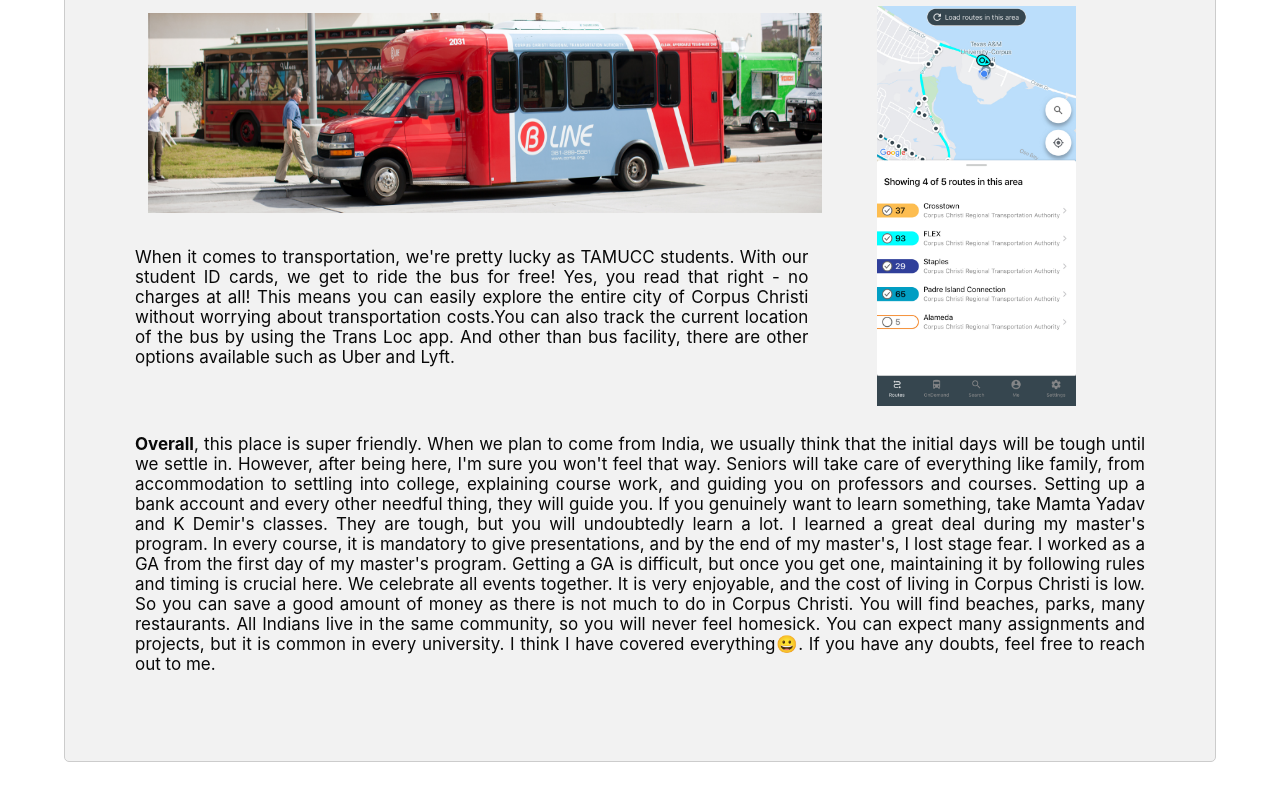
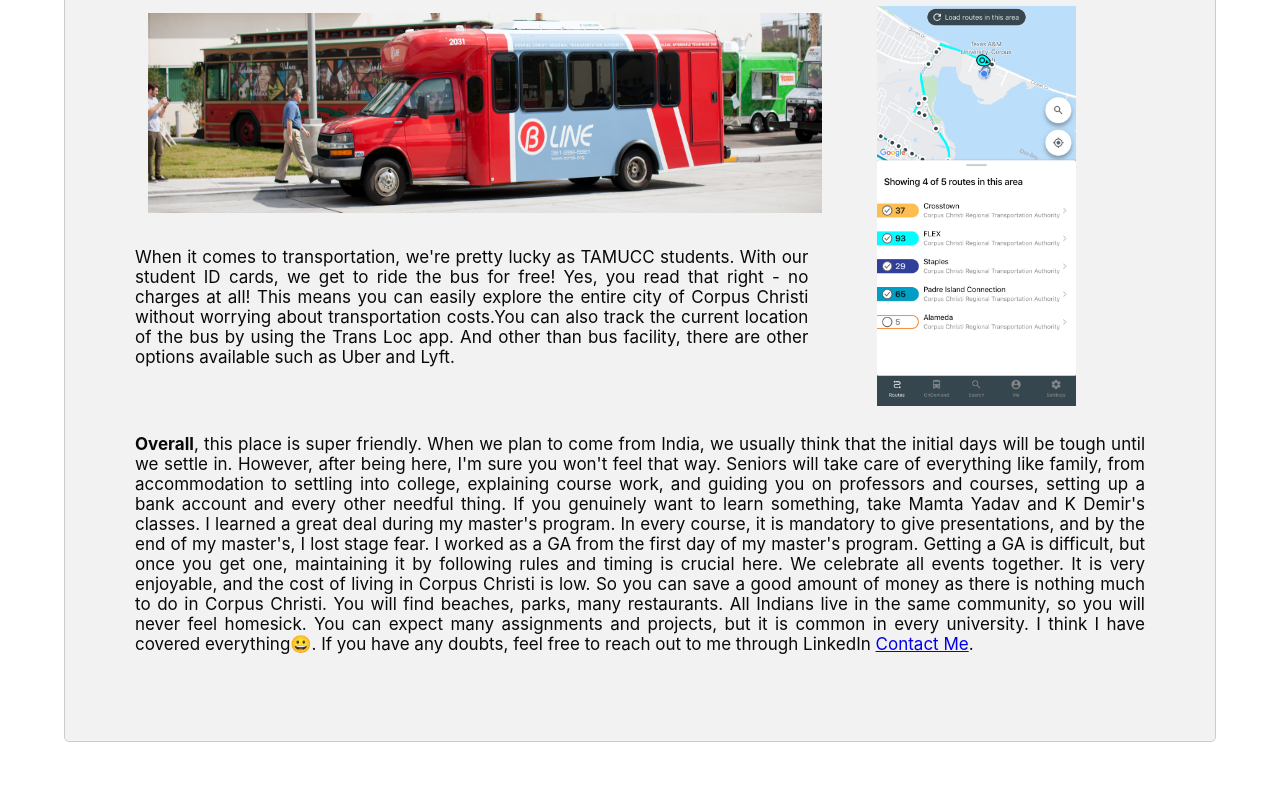
Before and after one commit to GayathriAnnam77/Blog, a React (Create React App) app: page / in a window 1280 px wide. Shown: the part 4966-5766 px from the top of the page. Built offline with nearby package versions, Linux system fonts and the light colour scheme.

Commit message:
Edited Information

```diff
--- a/package.json
+++ b/package.json
@@ -15,7 +15,7 @@
   "scripts": {
     "start": "react-scripts start",
     "predeploy": "npm run build",
-    "deploy" : "gh-pages -d build",
+    "deploy": "gh-pages -d build",
     "build": "react-scripts build",
     "test": "react-scripts test",
     "eject": "react-scripts eject"
--- a/src/Components/Blog.js
+++ b/src/Components/Blog.js
@@ -167,9 +167,9 @@
 </div>
 </div>
 
-<p>  <strong>Overall</strong>, this place is super friendly. When we plan to come from India, we usually think that the initial days will be tough until we settle in. However, after being here, I'm sure you won't feel that way. Seniors will take care of everything like family, from accommodation to settling into college, explaining course work, and guiding you on professors and courses. Setting up a bank account and every other needful thing, they will guide you. If you genuinely want to learn something, take Mamta Yadav and K Demir's classes. They are tough, but you will undoubtedly learn a lot. I learned a great deal during my master's program. In every course, it is mandatory to give presentations, and by the end of my master's, I lost stage fear. I worked as a GA from the first day of my master's program. Getting a GA is difficult, but once you get one, maintaining it by following rules and timing is crucial here. We celebrate all events together. It is very enjoyable, and the cost of living in Corpus Christi is low. So you can save a good amount of money as there is not much to do in Corpus Christi. You will find beaches, parks, many restaurants. All Indians live in the same community, so you will never feel homesick. You can expect many assignments and projects, but it is common in every university. I think I have covered everything😀.
+<p>  <strong>Overall</strong>, this place is super friendly. When we plan to come from India, we usually think that the initial days will be tough until we settle in. However, after being here, I'm sure you won't feel that way. Seniors will take care of everything like family, from accommodation to settling into college, explaining course work, and guiding you on professors and courses, setting up a bank account and every other needful thing. If you genuinely want to learn something, take Mamta Yadav and K Demir's classes. I learned a great deal during my master's program. In every course, it is mandatory to give presentations, and by the end of my master's, I lost stage fear. I worked as a GA from the first day of my master's program. Getting a GA is difficult, but once you get one, maintaining it by following rules and timing is crucial here. We celebrate all events together. It is very enjoyable, and the cost of living in Corpus Christi is low. So you can save a good amount of money as there is nothing much to do in Corpus Christi. You will find beaches, parks, many restaurants. All Indians live in the same community, so you will never feel homesick. You can expect many assignments and projects, but it is common in every university. I think I have covered everything😀.
 
-If you have any doubts, feel free to reach out to me.</p>
+If you have any doubts, feel free to reach out to me through LinkedIn  <a href=" https://www.linkedin.com/in/lakshmi-gayathri-annam-12090518b/ ">Contact Me</a>. </p>
 </div>
 
   );
```
